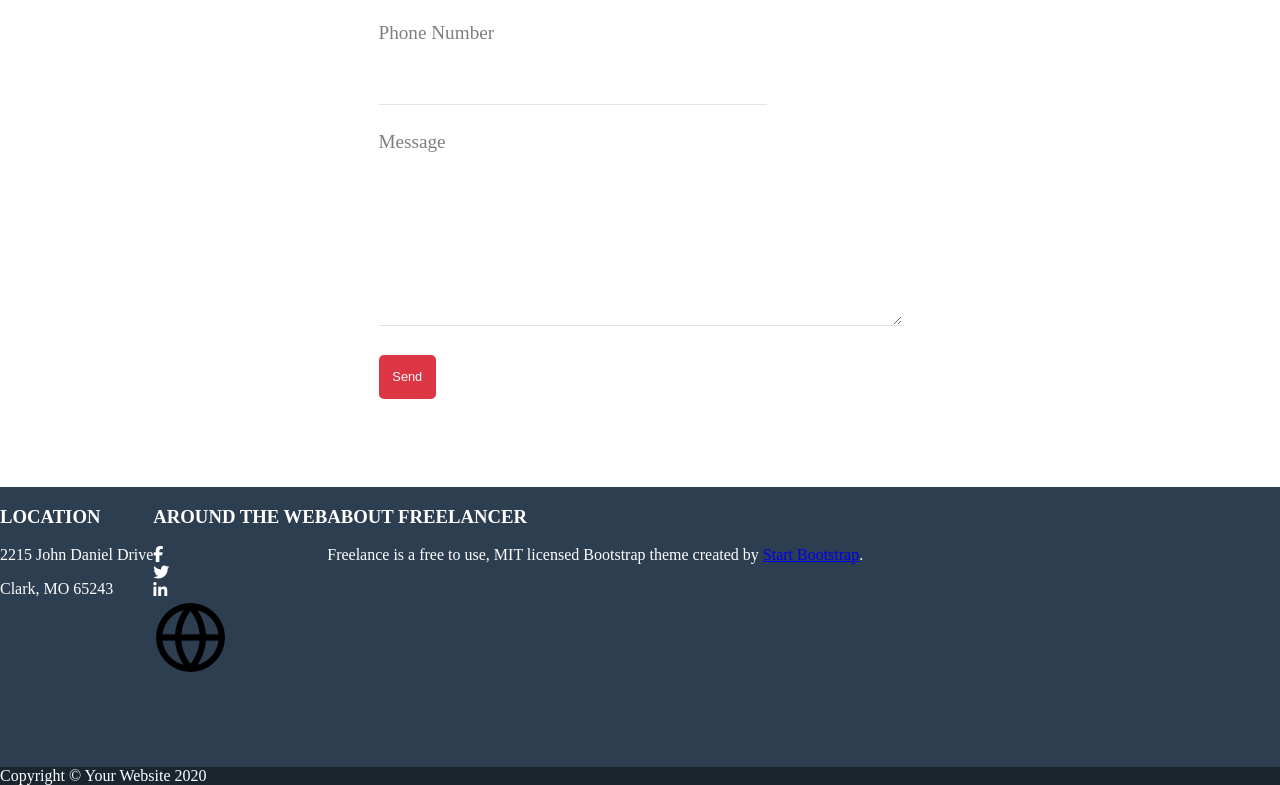
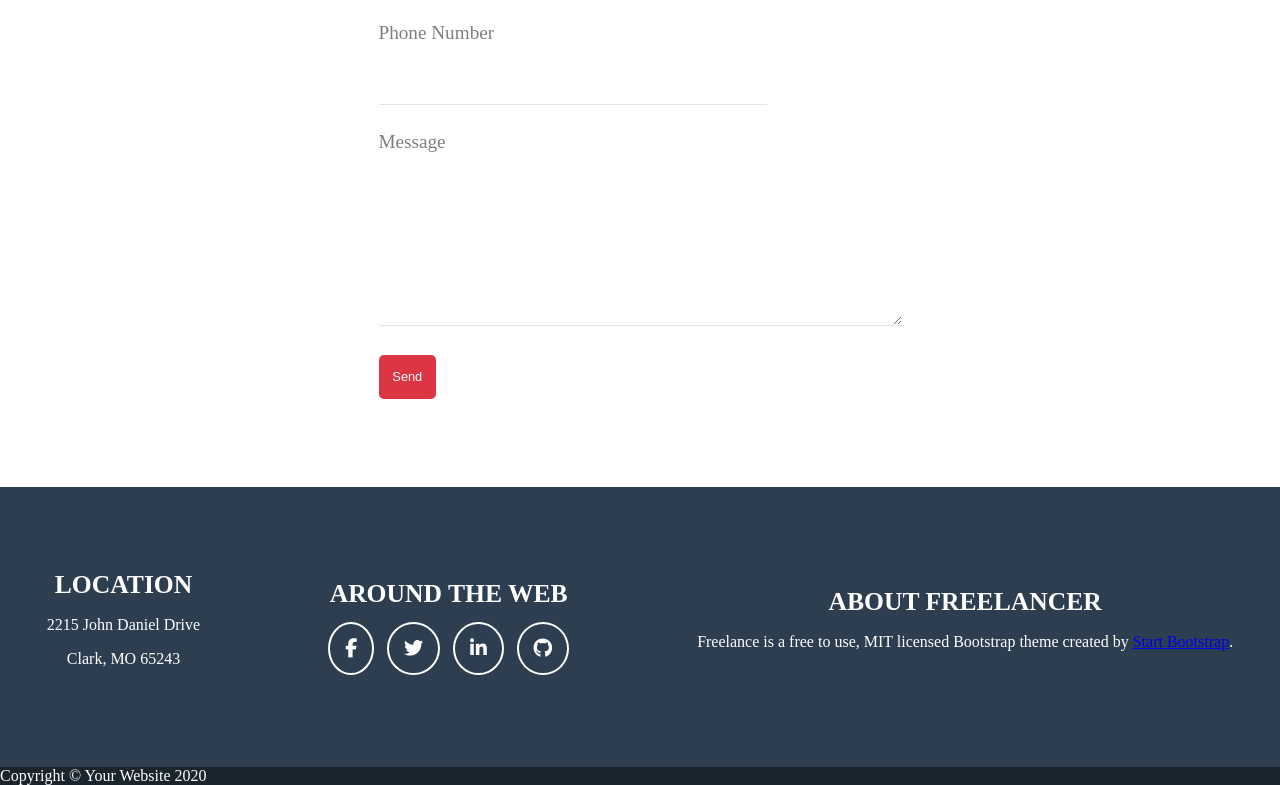
Before and after one commit to ME0WGE/Start-Css, a plain HTML site: page index.html in a window 1280 px wide. Shown: the part 1593-2378 px from the top of the page. Drawn offline with Linux system fonts and the light colour scheme.

Commit message:
90% footer

```diff
--- a/index.html
+++ b/index.html
@@ -115,6 +115,7 @@
     <!-- FOOTER -->
     <footer>
       <div>
+        <div>
           <h3>LOCATION</h3>
           <div>
             <p>2215 John Daniel Drive</p>
@@ -134,7 +135,7 @@
               <i class="fa-brands fa-linkedin-in"></i>
             </div>
             <div>
-            <img src="./public/img/favicon.ico" alt="logo favicon" />
+              <i class="fa-brands fa-github"></i>
             </div>
           </div>
         </div>
@@ -142,9 +143,11 @@
           <h3>ABOUT FREELANCER</h3>
           <div>
             <p>
-            Freelance is a free to use, MIT licensed Bootstrap theme created by
+              Freelance is a free to use, MIT licensed Bootstrap theme created
+              by
               <a href="#">Start Bootstrap</a>.
             </p>
+          </div>
         </div>
       </div>
     </footer>
--- a/public/css/style.css
+++ b/public/css/style.css
@@ -205,10 +205,44 @@ body {
   footer {
     margin: 0;
     padding: 0;
+    display: flex;
+    justify-content: space-evenly;
+    align-items: center;
     background-color: #2c3e50;
     height: 35vh;
+    color: white;
+  }
+  footer > div:nth-of-type(1) {
     display: flex;
-    color: white;
+    justify-content: center;
+    align-items: center;
+    gap: 10vw;
+  }
+  footer > div:nth-of-type(1) > div:nth-of-type(2) {
+    display: block;
+  }
+  footer > div:nth-of-type(1) > div:nth-of-type(2) > div:nth-of-type(1) {
+    display: flex;
+    gap: 1vw;
+    justify-content: space-evenly;
+  }
+  i {
+    font-size: 1.5vw;
+    border: 2px solid white;
+    border-radius: 50%;
+    padding: 15px;
+  }
+  footer > div > div > h3 {
+    padding: 0;
+    margin-top: 0;
+    margin-left: 0;
+    margin-right: 0;
+    margin-bottom: 1vw;
+    font-size: 2vw;
+    text-align: center;
+  }
+  footer > div > div > div > p {
+    text-align: center;
   }
   section:nth-of-type(5) {
     margin: 0;
```
Lines whose indentation alone changed are shown as unchanged.
